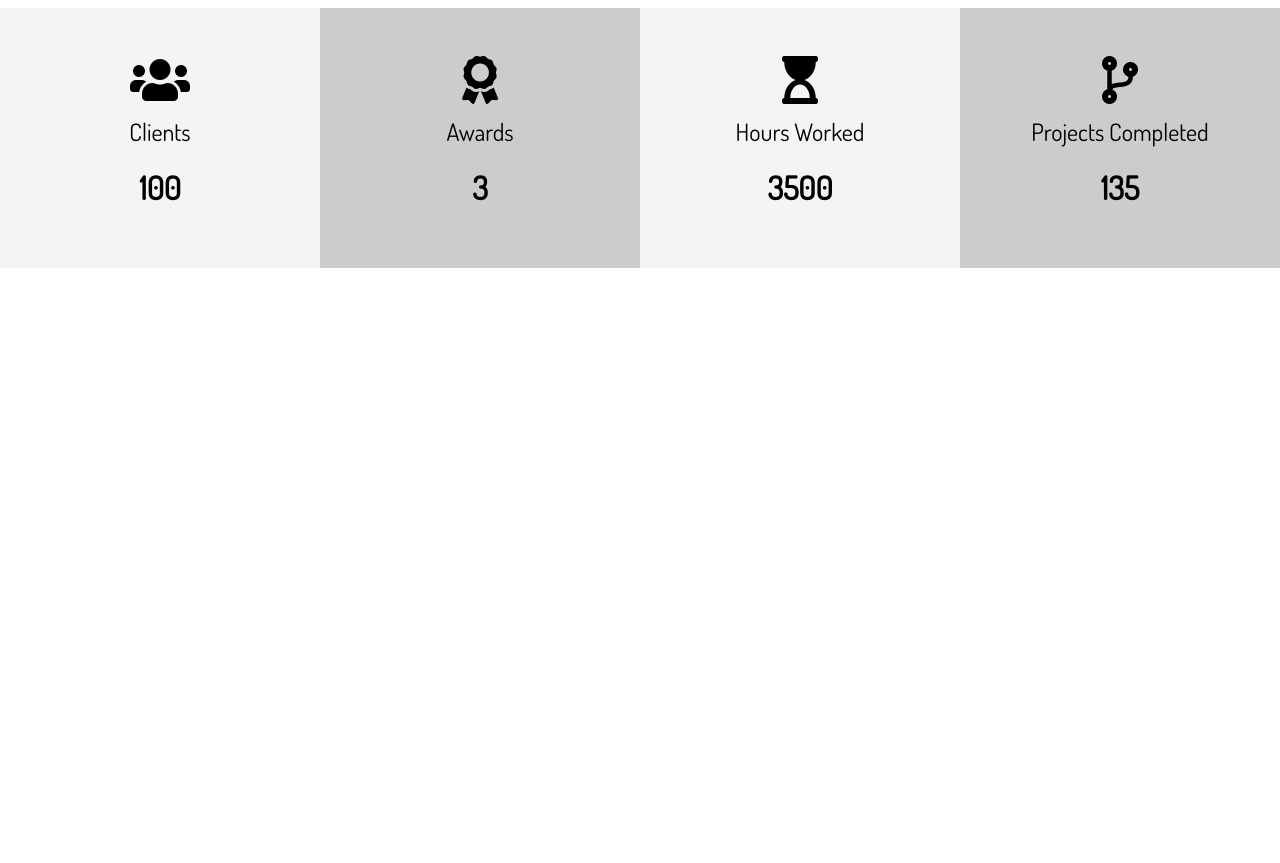
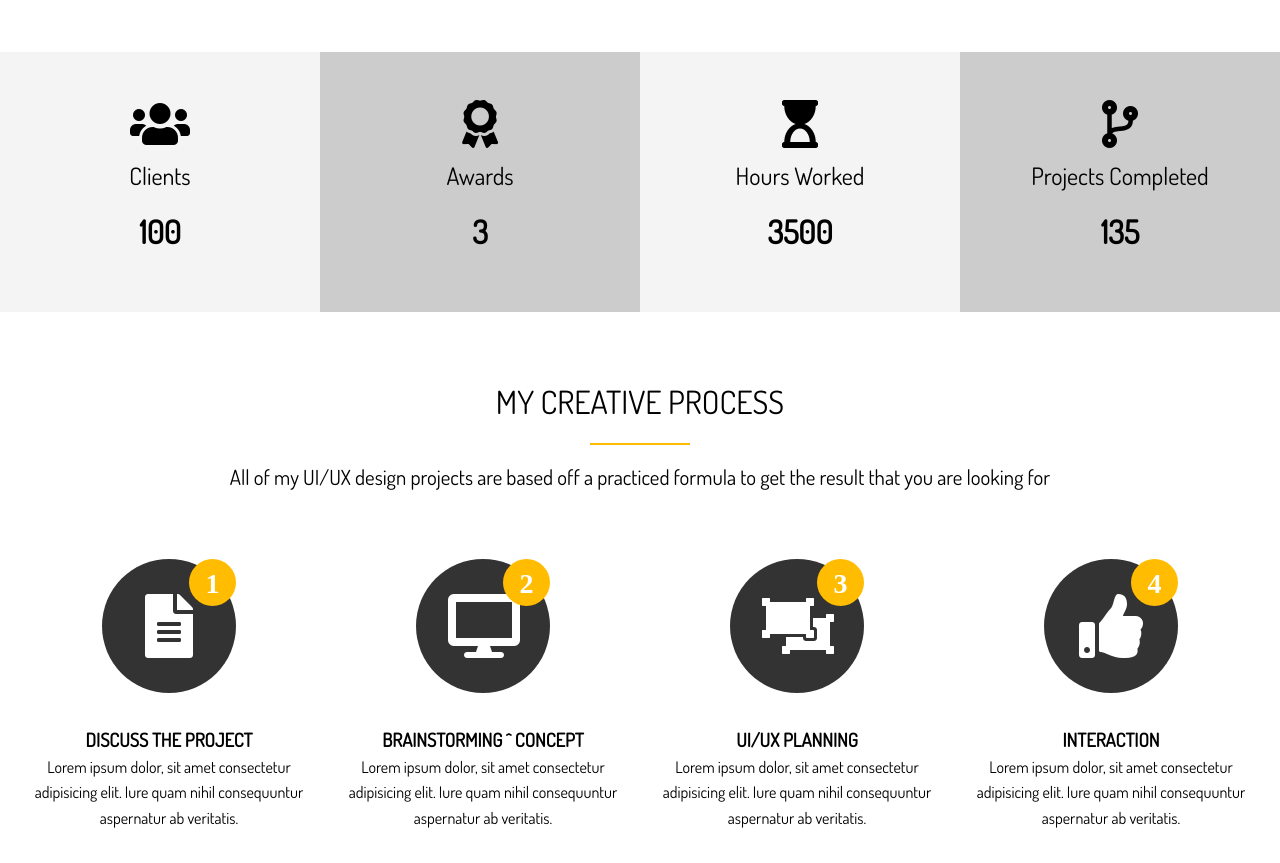
Before and after one commit to b-hexsoul/udemy_p5_portfolio, a plain HTML site: page dist/index.html in a window 1280 px wide. Shown: the part 1181-2044 px from the top of the page. Before the commit the page ends 1481 px from the top, so only its background shows below. Drawn offline with Linux system fonts and the light colour scheme.

Commit message:
'Add section c'

```diff
--- a/_utilities.scss
+++ b/_utilities.scss
@@ -87,3 +87,18 @@ input[class^="btn-"]:hover {
     margin: 4rem 0;
   }
 }
+
+h2.section-title:after {
+  content: " ";
+  width: 100px;
+  border-bottom: 2px solid $main-color;
+  display: block;
+  margin: 1rem auto;
+}
+
+.section-title {
+  font-size: 2rem;
+  display: block;
+  font-weight: 100;
+  text-transform: uppercase;
+}
--- a/dist/index.html
+++ b/dist/index.html
@@ -127,6 +127,60 @@
       </div>
     </section>
 
+    <!--Section C: Process-->
+    <section id="home-c" class="text-center py-2">
+      <div class="container">
+        <h2 class="section-title">My Creative Process</h2>
+        <div class="bottom-line"></div>
+        <p class="lead">
+          All of my UI/UX design projects are based off a practiced formula to
+          get the result that you are looking for
+        </p>
+        <div class="process">
+          <div>
+            <i class="fas fa-file-alt fa-4x process-icon my-2">
+              <div class="process-step">1</div>
+            </i>
+            <h3>Discuss The Project</h3>
+            <p>
+              Lorem ipsum dolor, sit amet consectetur adipisicing elit. Iure
+              quam nihil consequuntur aspernatur ab veritatis.
+            </p>
+          </div>
+          <div>
+            <i class="fas fa-desktop fa-4x process-icon my-2">
+              <div class="process-step">2</div>
+            </i>
+            <h3>Brainstorming ^ Concept</h3>
+            <p>
+              Lorem ipsum dolor, sit amet consectetur adipisicing elit. Iure
+              quam nihil consequuntur aspernatur ab veritatis.
+            </p>
+          </div>
+          <div>
+            <i class="fas fa-object-ungroup fa-4x process-icon my-2">
+              <div class="process-step">3</div>
+            </i>
+            <h3>UI/UX Planning</h3>
+            <p>
+              Lorem ipsum dolor, sit amet consectetur adipisicing elit. Iure
+              quam nihil consequuntur aspernatur ab veritatis.
+            </p>
+          </div>
+          <div>
+            <i class="fas fa-thumbs-up fa-4x process-icon my-2">
+              <div class="process-step">4</div>
+            </i>
+            <h3>Interaction</h3>
+            <p>
+              Lorem ipsum dolor, sit amet consectetur adipisicing elit. Iure
+              quam nihil consequuntur aspernatur ab veritatis.
+            </p>
+          </div>
+        </div>
+      </div>
+    </section>
+
     <script src="js/typewriter.js"></script>
   </body>
 </html>
--- a/main.scss
+++ b/main.scss
@@ -103,14 +103,6 @@ img {
 #home {
   //Home Section A
   &-a {
-    h2:after {
-      content: " ";
-      width: 100px;
-      border-bottom: 3px solid $main-color;
-      display: block;
-      margin: 0 auto;
-    }
-
     .specials {
       margin-top: 3rem;
       display: grid;
@@ -156,4 +148,48 @@ img {
       }
     }
   }
+
+  &-c {
+    .process {
+      display: grid;
+      grid-template-columns: repeat(4, 1fr);
+      grid-gap: 1.5rem;
+      text-align: center;
+
+      &-step {
+        position: absolute;
+        top: 0;
+        right: 0;
+        font-size: 28px;
+        background: $main-color;
+        border-radius: 50%;
+        height: 15px;
+        width: 15px;
+        line-height: 15px;
+        padding: 1rem;
+        transition: all 0.5s;
+      }
+
+      &-icon {
+        border-radius: 50%;
+        background: $dark-color;
+        color: #fff;
+        padding: 2rem;
+        width: 70px;
+        height: 70px;
+        line-height: 70px;
+        text-align: center;
+        position: relative;
+        transition: all 0.5s;
+
+        &:hover {
+          background: $main-color;
+
+          .process-step {
+            background: $dark-color;
+          }
+        }
+      }
+    }
+  }
 }
```
Also changed, not shown: dist/css/main.css.
